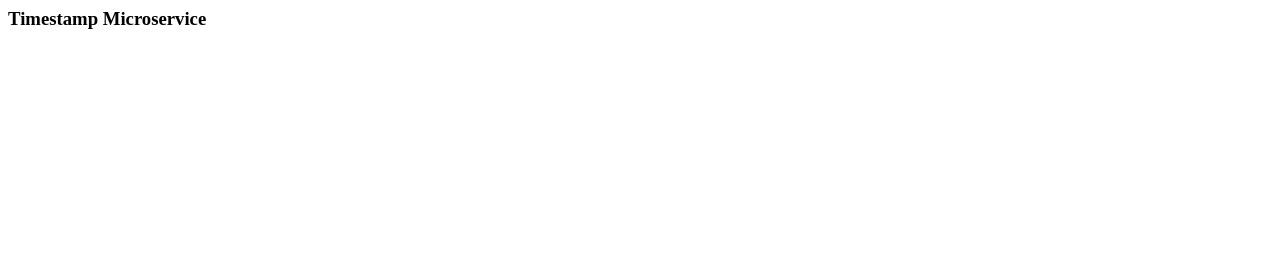
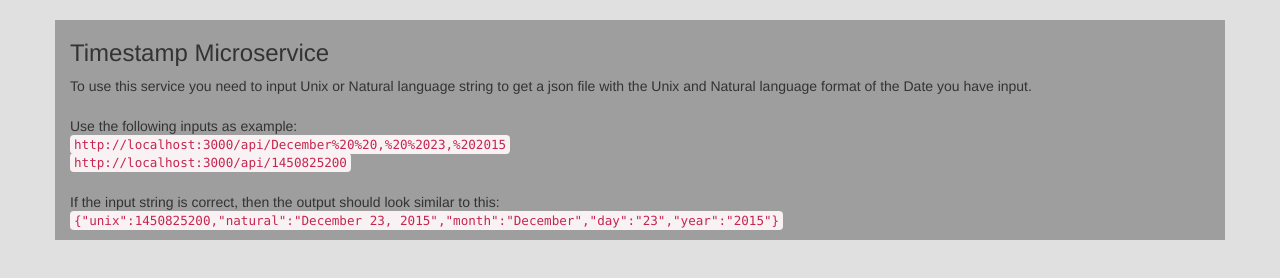
Before and after one commit to AlexArcanum/timestamp-microservice, a website: page public/index.html in a window 1280 px wide. Drawn offline with nearby package versions, Linux system fonts and the light colour scheme.

Commit message:
added litle html and css

```diff
--- /dev/null
+++ b/public/css/css.css
@@ -0,0 +1,9 @@
+body {
+  background-color: #E0E0E0;
+}
+
+.container {
+  background-color: #9E9E9E;
+  margin: auto;
+  margin-top: 20px;
+}
--- a/public/index.html
+++ b/public/index.html
@@ -1 +1,20 @@
-<h3>Timestamp Microservice</h3>
+<head>
+  <link rel="stylesheet" href="https://maxcdn.bootstrapcdn.com/bootstrap/3.3.7/css/bootstrap.min.css"
+  integrity="sha384-BVYiiSIFeK1dGmJRAkycuHAHRg32OmUcww7on3RYdg4Va+PmSTsz/K68vbdEjh4u" crossorigin="anonymous">
+  <link rel="stylesheet" href="./css/css.css">
+</head>
+
+<div class="container">
+  <h3>Timestamp Microservice</h3>
+
+  <p>
+    To use this service you need to input Unix or Natural language string to get a json file with the Unix and Natural language format of the Date you have input.<br>
+    <br>
+    Use the following inputs as example:<br>
+    <code>http://localhost:3000/api/December%20%20,%20%2023,%202015</code><br>
+    <code>http://localhost:3000/api/1450825200</code><br>
+    <br>
+    If the input string is correct, then the output should look similar to this:<br>
+    <code>{"unix":1450825200,"natural":"December 23, 2015","month":"December","day":"23","year":"2015"}</code><br>
+  </p>
+</div>
```
Also changed, not shown: 1 other file.
